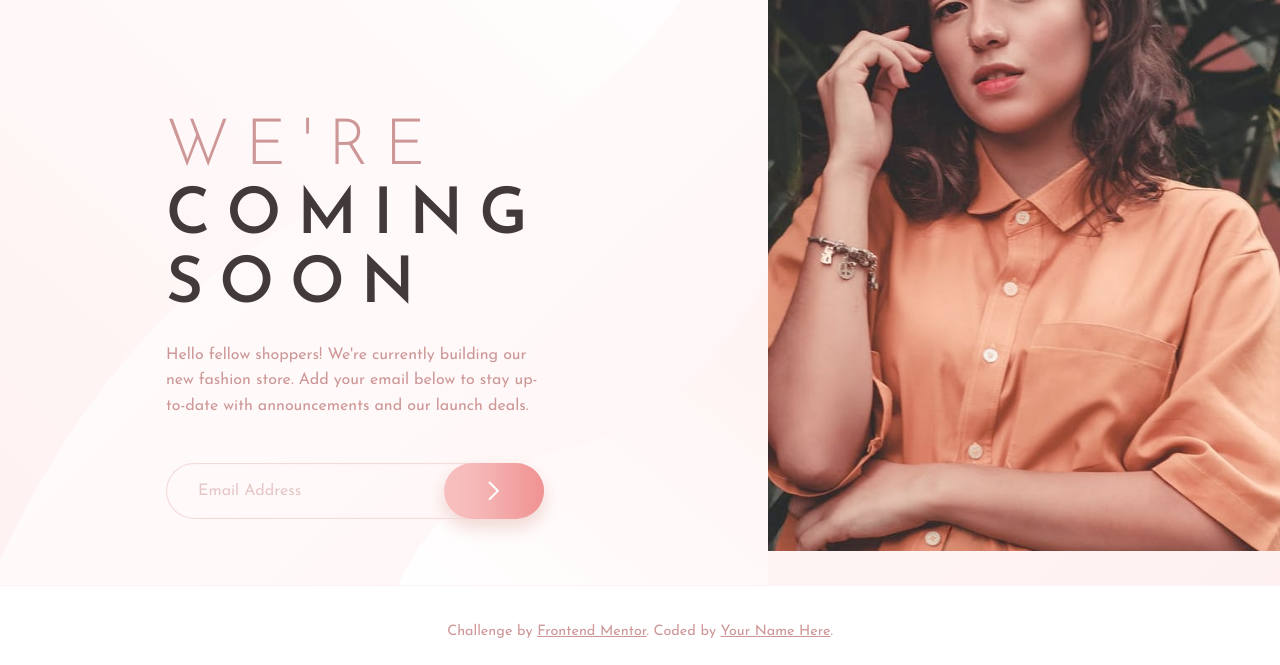
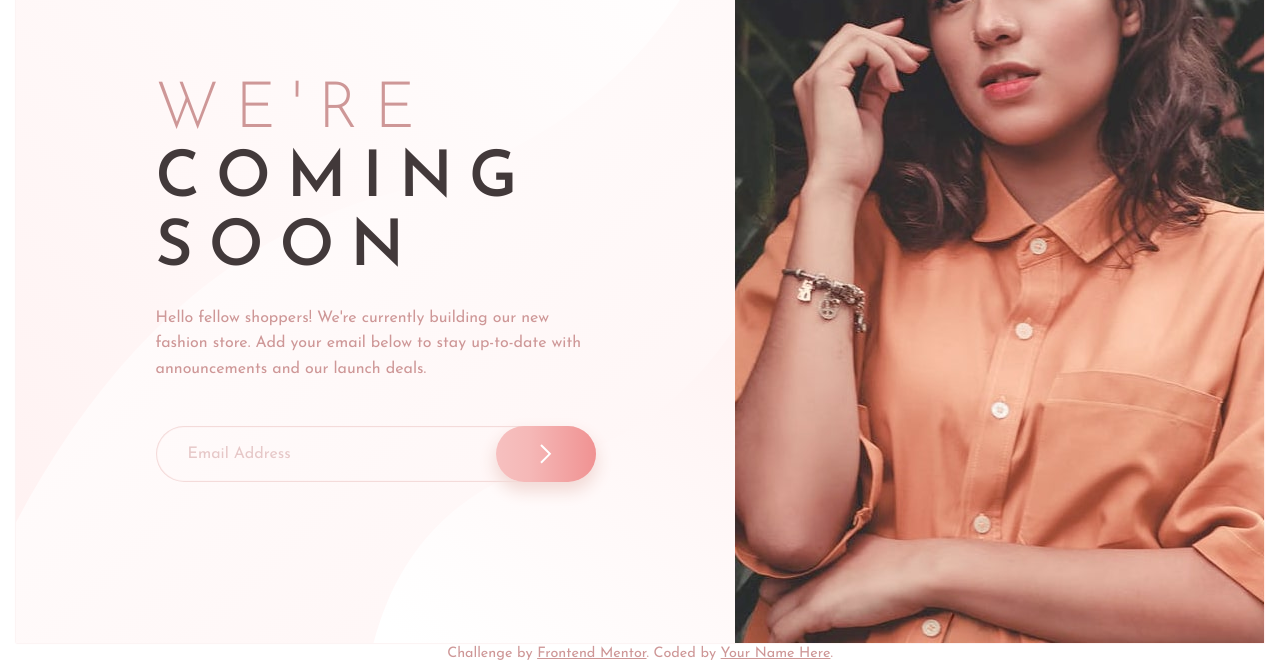
Before and after one commit to ortalyarts/frontendmentor-base-apparel-comming-soon, a plain HTML site: page index.html in a window 1280 px wide. Shown: the part 157-822 px from the top of the page. Before the commit the page ends 800 px from the top, so only its background shows below. Drawn offline with Linux system fonts and the light colour scheme.

Commit message:
responsive width fix

```diff
--- a/index.html
+++ b/index.html
@@ -14,6 +14,7 @@
 <body>
   <main>
     <section class="left">
+      <div class="left-inner">
         <div class="logo">
           <img src="images/logo.svg" alt="base apparel" />
         </div>
@@ -24,39 +25,21 @@
             Hello fellow shoppers! We're currently building our new fashion store.
             Add your email below to stay up-to-date with announcements and our launch deals.
           </p>
-        <!-- <form>
-          <div class="input-holder">
-            <input
-              type="email"
-              id="email"
-              size="30"
-              placeholder="Email Address"
-              required />
-            <button type="submit" id="submit"><img src="images/icon-arrow.svg" /></button>
-          </div>
-        </form> -->
+
           <div id="input-holder" class="input-holder">
-          <!-- <input type="email" class="form-control" size="30" required="required" placeholder="Email Address" name="Email" id="Email" autocomplete="Email">
-          <button class="btn-1 shadow-0 full-width" type="submit" id="submit"><img src="images/icon-arrow.svg" /></button> -->
             <input type="email" required="required" placeholder="Email Address" name="Email" id="Email" autocomplete="Email">
-          <button type="button" id="submit"><img src="images/icon-arrow.svg" /></button>
-
+            <button type="button" id="submit"> <img src="images/icon-arrow.svg" alt="" /></button>
           </div>
           <div id="invalid-messege">
             <p>Please provide a valid email</p>
+          </div>
         </div>
       </div>
     </section>
     <div class="imgPlaceHolderDesktop">
       <section class="hero-image-holder">
         <img src="" alt="Base apparel">
-        <!-- <picture>
-          <source media="(min-width:50rem)"
-                  srcset="images/hero-desktop.jpg">
-          <source media="(min-width:100px)"
-                  srcset="images/hero-mobile.jpg">
-          <img src="images/hero-mobile.jpg" alt="Base apparel">
-        </picture> -->
+
       </section>
     </div>
 
--- a/main.js
+++ b/main.js
@@ -12,7 +12,7 @@ var imgPlaceHolderMobile = document.querySelector('.imgPlaceHolderMobile');
   function displayWindowSize() {
     let myWidth = window.innerWidth;
 
-    if (myWidth >= 800) {
+    if (myWidth >= 880) {
       img.setAttribute("src", "images/hero-desktop.jpg");
       imgPlaceHolderDesktop.appendChild(heroImgHolder);
     } else {
--- a/style.css
+++ b/style.css
@@ -56,6 +56,9 @@ main {
 .left {
   background: var(--gradient1);
 }
+.left-inner {
+  max-width:23.438rem;
+}
 .logo {
   max-width:6.25rem;
   margin:2rem 0 2rem 2rem;
@@ -64,6 +67,7 @@ main {
   max-width:100%;
 }
 .text-holder {
+  max-width:100%;
   padding:0 2rem 5.75rem 2rem;
 }
 h1 {
@@ -156,7 +160,8 @@ input[type="email"]:focus {
 footer { font-size: 11px; text-align: center; color: var(--color3); }
 footer a { color: var(--color1); }
 
-@media screen and (min-width:50rem) {
+
+@media screen and (min-width:55rem) {
   body {
     padding:0;
   }
@@ -166,22 +171,33 @@ footer a { color: var(--color1); }
     background: var(--gradient1);
   }
   .left {
-    padding: 4.125rem 14rem 4.125rem 10.375rem;
     background: url("../images/bg-pattern-desktop.svg") no-repeat center;
+    max-width:100%;
   }
+.left-inner {
+  margin: 4.25rem auto 0 auto;
+  max-width:27.5rem;
+}
   .logo {
     max-width:10rem;
     margin:0;
   }
+
+  .imgPlaceHolderDesktop {
+    overflow: hidden;
+  }
   .hero-image-holder {
     text-align:right;
+    overflow: hidden;
   }
-  .hero-image-holder img, .hero-image-holder picture{
-    max-width:100%;
+
+  .hero-image-holder img, .hero-image-holder picture {
+    height:100%;
+    object-fit: cover;
   }
+
   .text-holder {
     padding:0;
-    margin-top: 8.5rem;
   }
   main p {
     text-align:left;
@@ -192,7 +208,7 @@ footer a { color: var(--color1); }
     text-align:left;
     font-size:4rem;
     line-height:4.3rem;
-    margin:3rem 0 1.4rem 0;
+    margin:8.313rem 0 1.4rem 0;
   }
   .input-holder {
     margin-top:2.7rem;
@@ -210,3 +226,8 @@ footer a { color: var(--color1); }
     background-position: right 7.5rem center;
   }
 }
+@media screen and (max-width:90rem) {
+  body {
+    padding: 0 1rem;
+  }
+}
```
Lines whose indentation alone changed are shown as unchanged.
